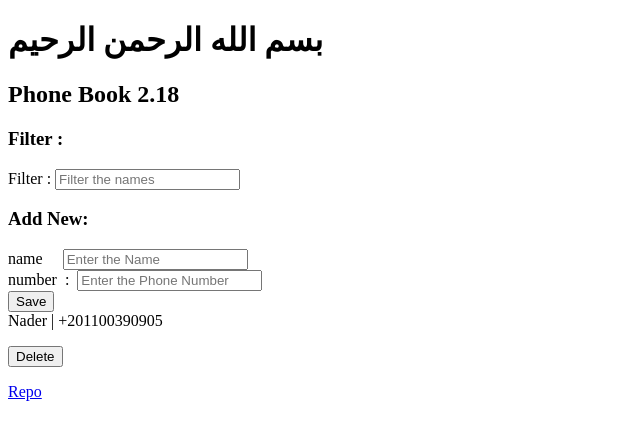
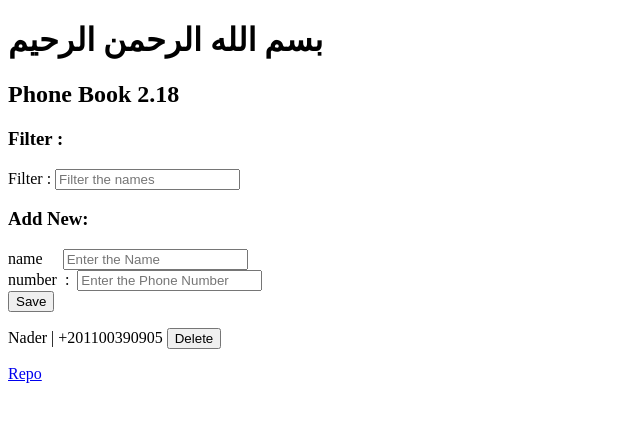
Before and after one commit to naderkamelaponar/fs-phone-book, a React (Create React App) app: page / in a window 1280 px wide. Shown: the top 440 px of the page, without its empty margins (0-640 px from the left). Built offline with nearby package versions, Linux system fonts and the light colour scheme; data requests are answered from the project's data file.

Commit message:
fixBug hide empty lines

```diff
--- a/src/components/PhoneLine.js
+++ b/src/components/PhoneLine.js
@@ -9,12 +9,8 @@ const PhoneLine=({name,number,id,handleDelete})=>{
             .then(()=>{handleDelete()})
         }
     }
-return (
-    <>
-    <div > {name} | {number} <p><button onClick={deletePerson}>Delete</button></p></div>
+    return  name && number ? <p> {name} | {number} <button onClick={deletePerson}>Delete</button></p>:''
 
-    </>
-)
     }
 
 
```
Also changed, not shown: 1 other file (tests, documents, lock files or other folders).
